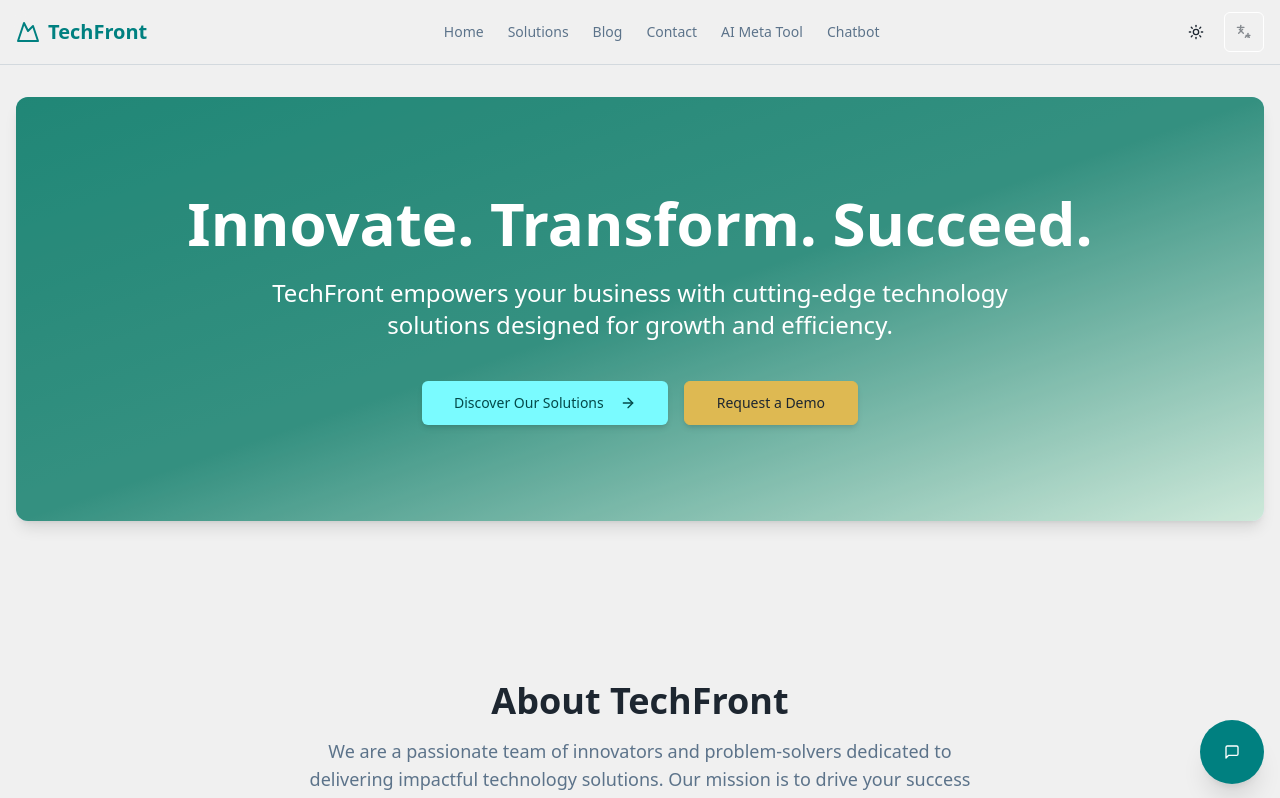
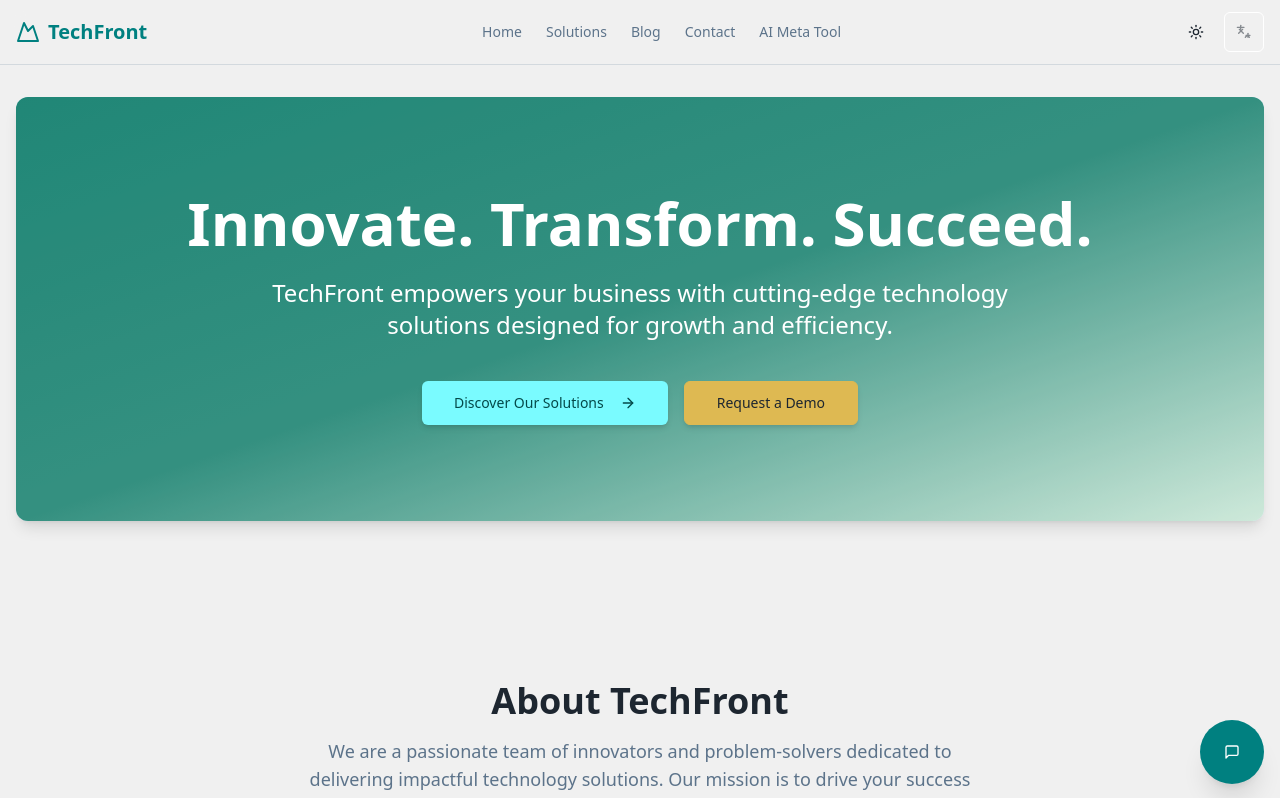
Before and after one commit to BernydotJar/LCH-Technologies, a Next.js app: page / in a window 1280 px wide. Shown: the top 798 px of the page. Built offline with nearby package versions, Linux system fonts and the light colour scheme; what @genkit-ai/googleai, genkit would draw is missing.

Commit message:
chore(ui): hide chatbot link from main navigation
Original message:
chore(content): Refined and standardized commit history – LCH Technologies

```diff
--- a/src/components/layout/header.tsx
+++ b/src/components/layout/header.tsx
@@ -21,7 +21,7 @@ export default function Header() {
     { href: '/blog', label: 'Blog' },
     { href: '/contact', label: 'Contact' },
     { href: '/meta-generator', label: 'AI Meta Tool' },
-    { href: '/chatbot', label: 'Chatbot' }, // Added Chatbot link
+    // { href: '/chatbot', label: 'Chatbot' }, // Removed Chatbot link
   ];
 
   const { language, setLanguage, languages } = useLanguage();
```
